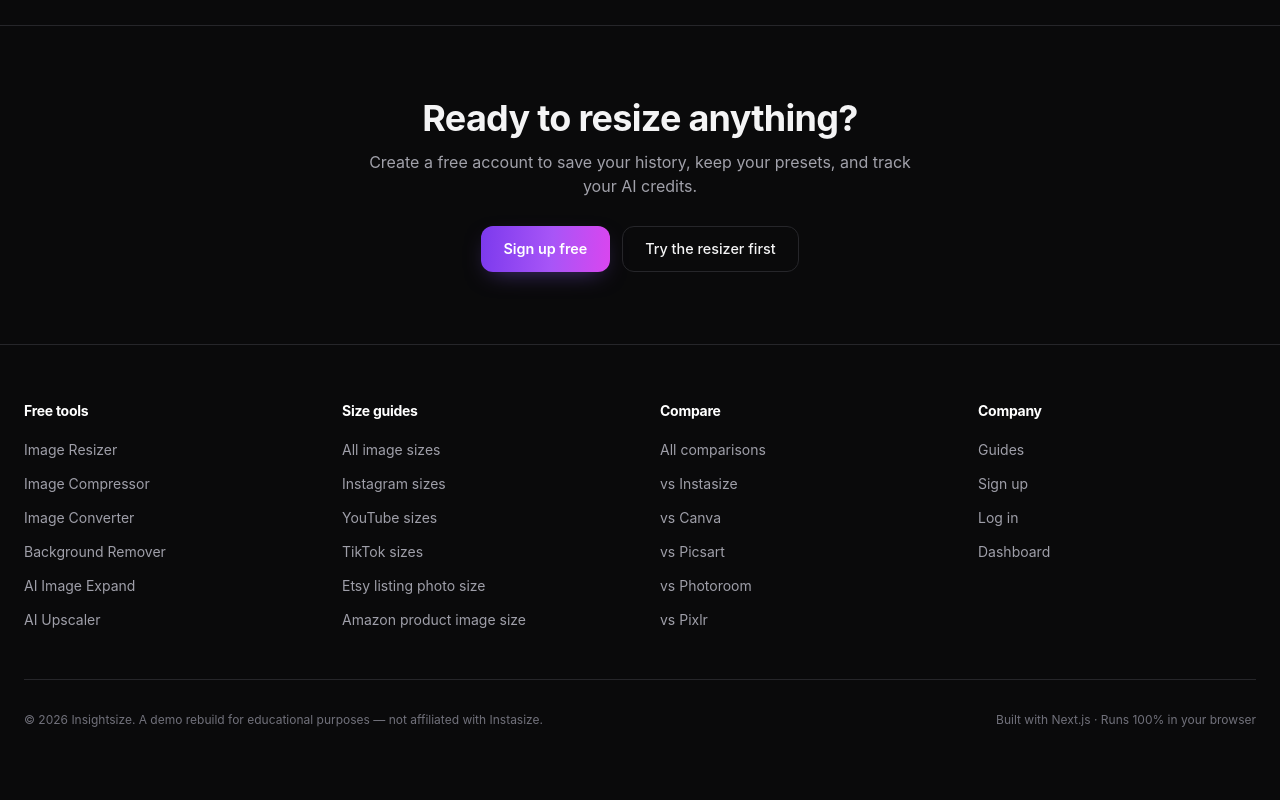
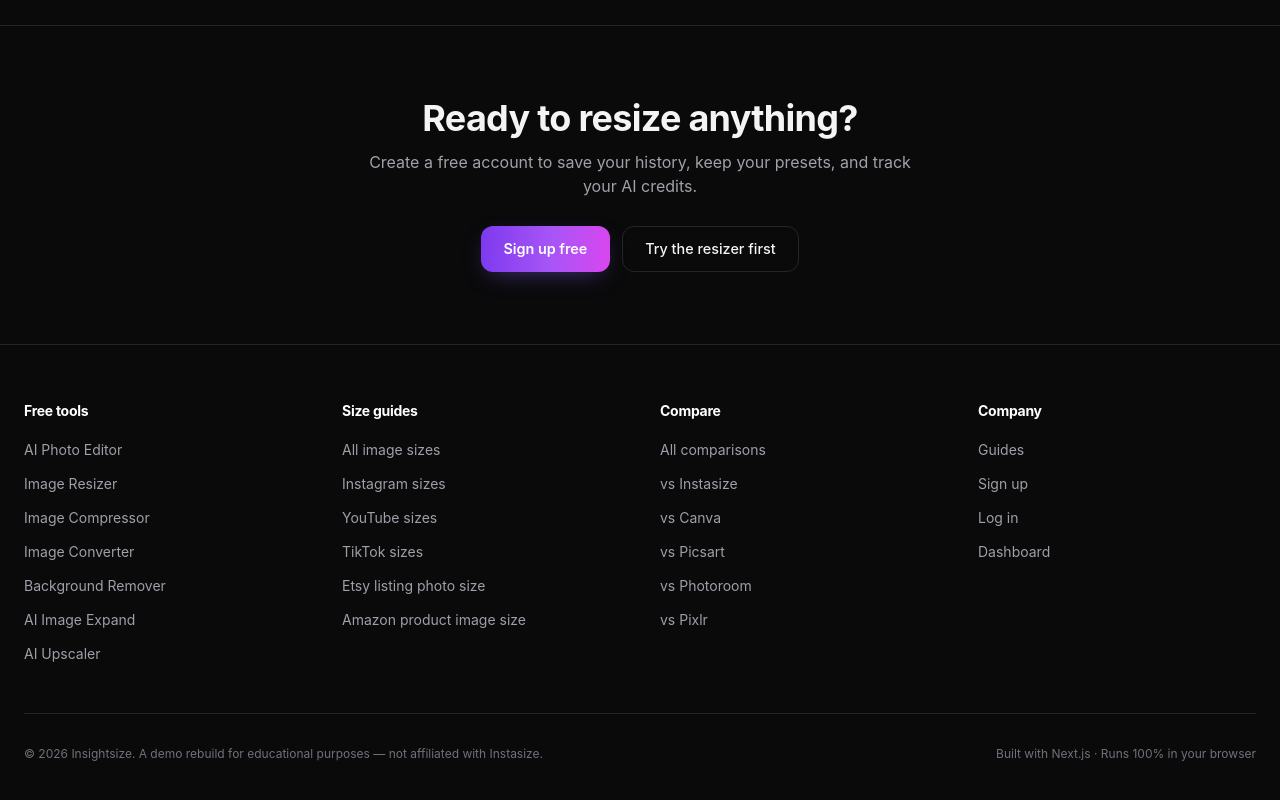
Before and after one commit to Kenesti/instant-sizing, a Next.js app: page / in a window 1280 px wide. Shown: the part 4364-5164 px from the top of the page. Built offline with nearby package versions, Linux system fonts and the light colour scheme.

Commit message:
Add AI Photo Editor to footer tools list

```diff
--- a/components/Footer.tsx
+++ b/components/Footer.tsx
@@ -4,6 +4,7 @@ const cols = [
   {
     title: "Free tools",
     links: [
+      { name: "AI Photo Editor", href: "/ai-editor" },
       { name: "Image Resizer", href: "/resize" },
       { name: "Image Compressor", href: "/compress" },
       { name: "Image Converter", href: "/convert" },
```
